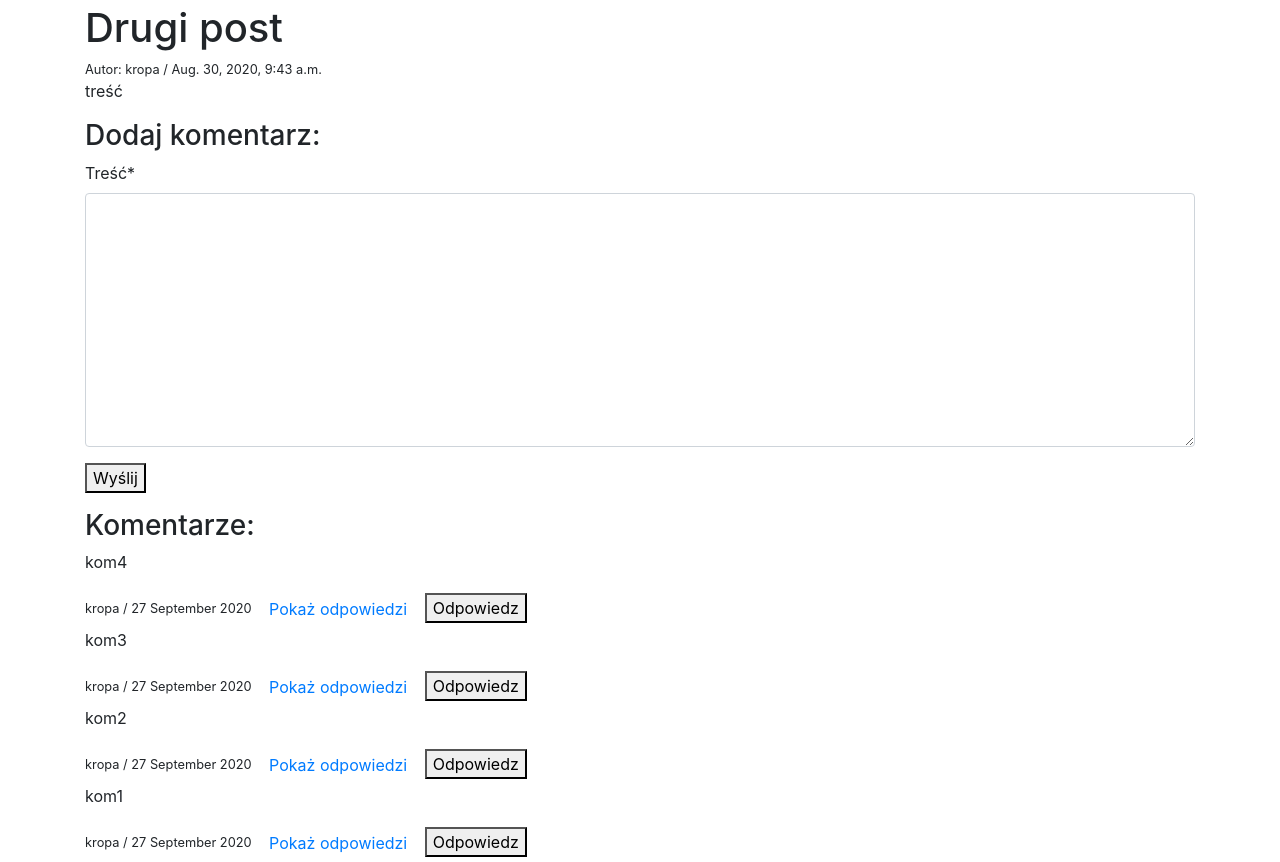
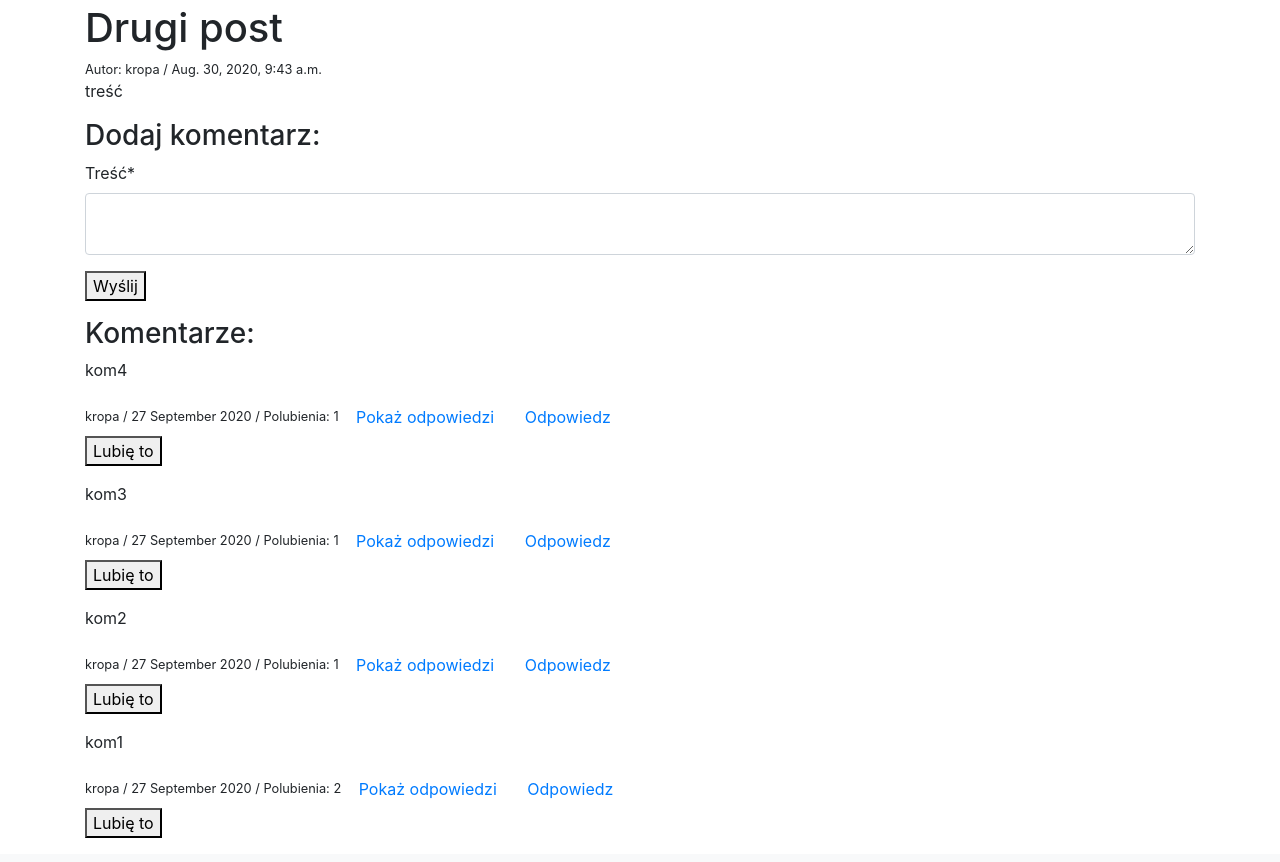
Before and after one commit to bkrop/django_filmbase, a Django app: a page that uses users/templates/users/base.html in a window 1280 px wide. Shown: the part 56-918 px from the top of the page. After the commit the page ends 894 px from the top, so only its background shows below. Run offline with Django 3.2, Linux system fonts and the light colour scheme; data comes from the database, SQL or seed files in the repository; both versions use the stored data as it was after the commit; some libraries are stand-ins or nearby versions.

Commit message:
implementing comment likes

```diff
--- a/blog/templates/blog/comment_replies.html
+++ b/blog/templates/blog/comment_replies.html
@@ -2,5 +2,5 @@
 
 {% for reply in comment.replies.all %}
     <p>{{ reply.content }}</p>
-    <small>{{ reply.author }} / {{ reply.date_of_create|date:"d E Y" }}</small>
+    <small>{{ reply.author }} / {{ reply.date_of_create|date:"d E Y" }} / Polubienia: {{ reply.likes.all|length }}</small>
 {% endfor %}
--- a/blog/templates/blog/post_comments.html
+++ b/blog/templates/blog/post_comments.html
@@ -1,19 +1,17 @@
+{% load static %}
 {% load crispy_forms_tags %}
-
-<h3>Dodaj komentarz:</h3>
-    <form action="" method="POST" id="commentForm" data-url="{% url 'post_detail' slug=post.slug %}">
-        {% csrf_token %}
-        {{ form|crispy }}
-        <button type="button" id="commentBtn">Wyślij</button>
-    </form>
 
 <h3>Komentarze:</h3>
 {% for comment in post.comment_set.all %}
     {% if comment.comment == null %}
         <p>{{ comment.content }}</p>
-        <small>{{ comment.author }} / {{ comment.date_of_create|date:"d E Y" }}</small>
+        <small>{{ comment.author }} / {{ comment.date_of_create|date:"d E Y" }} / Polubienia: {{ comment.likes.all|length }}</small>
         <button type="button" id="{{ comment.id }}" class="showReplies btn btn-link" data-href="{% url 'comment_replies' comment.id %}">Pokaż odpowiedzi</button>
-        <button type="button" id="{{ comment.id }}" class="showForm">Odpowiedz</button>
+        <button type="button" id="{{ comment.id }}" class="showForm btn btn-link">Odpowiedz</button>
+        <form action="{% url 'like_comment' comment_id=comment.id %}" method="POST">
+            {% csrf_token %}
+            <button type="submit" name="comment_id" value="{{ comment.id }}">Lubię to</button>
+        </form>
         <div class="replies" id="{{ comment.id }}" style="margin-left: 30px; display: none;">
             {% include 'blog/comment_replies.html' %}
         </div>
@@ -28,3 +26,10 @@
         </div>
     {% endif %}
 {% endfor %}
+
+<script src="https://code.jquery.com/jquery-3.5.1.min.js" ></script>
+        <script src="{% static 'js/rate.js' %}"></script>
+        <script src="{% static 'js/replies.js' %}"></script>
+        <script src="{% static 'js/reply.js' %}"></script>
+        <script src="{% static 'js/showForm.js' %}"></script>
+        <script src="https://stackpath.bootstrapcdn.com/bootstrap/4.5.2/js/bootstrap.min.js" integrity="sha384-B4gt1jrGC7Jh4AgTPSdUtOBvfO8shuf57BaghqFfPlYxofvL8/KUEfYiJOMMV+rV" crossorigin="anonymous"></script>
--- a/blog/templates/blog/post_detail.html
+++ b/blog/templates/blog/post_detail.html
@@ -13,7 +13,12 @@
     <h1>{{ post.title }}</h1>
     <small>Autor: {{ post.author }} / {{ post.date_of_create }}</small>
     <p>{{ post.content }}</p>
-
+    <h3>Dodaj komentarz:</h3>
+    <form action="" method="POST" id="commentForm" data-url="{% url 'post_detail' slug=post.slug %}">
+        {% csrf_token %}
+        {{ form|crispy }}
+        <button type="button" id="commentBtn">Wyślij</button>
+    </form>
 
 
     <div class="comments">
--- a/blog/urls.py
+++ b/blog/urls.py
@@ -1,6 +1,7 @@
 from os import name
 from django.urls import path
 from .views import PostCreateView, PostListView, PostDetailView, PostDeleteView, PostUpdateView, post_comments, comment_replies
+from comments.views import like_comment
 
 urlpatterns = [
     path('new_post/', PostCreateView.as_view(), name='new_post'),
@@ -10,5 +11,5 @@ urlpatterns = [
     path('update_post/<slug:slug>/', PostUpdateView.as_view(), name='post_update'),
     path('post_comments/<int:id>', post_comments, name='post_comments'),
     path('comment_replies/<int:comment_id>/', comment_replies, name='comment_replies'),
-    # path('post_reply/<int:comment_id>/', post_reply, name='post_reply')
+    path('like_comment/<int:comment_id>/', like_comment, name='like_comment'),
 ]
--- a/comments/forms.py
+++ b/comments/forms.py
@@ -5,3 +5,6 @@ class CommentForm(forms.ModelForm):
     class Meta:
         model = Comment
         fields = ('content',)
+        widgets = {
+            'content': forms.Textarea(attrs={'cols': 8, 'rows': 2})
+        }
--- a/comments/models.py
+++ b/comments/models.py
@@ -29,7 +29,8 @@ class Comment(models.Model):
     date_of_create = models.DateTimeField(default=timezone.now)
     post = models.ForeignKey(Post, on_delete=models.CASCADE, null=True)
     topic = models.ForeignKey(Topic, on_delete=models.CASCADE, null=True, blank=True)
-    comment = models.ForeignKey('self', on_delete=models.CASCADE, null=True, related_name='replies')
+    comment = models.ForeignKey('self', on_delete=models.CASCADE, null=True, related_name='replies', blank=True)
+    likes = models.ManyToManyField(User, related_name='liked_comments')
 
     class Meta:
         ordering = ['-date_of_create']
--- a/comments/urls.py
+++ b/comments/urls.py
@@ -1,9 +1,9 @@
+from os import name
 from django.urls import path
 from .views import TopicCreateView, TopicDetailView
 
 urlpatterns = [
 
     path('<slug:slug>/', TopicCreateView.as_view(), name='create_topic'),
-    path('<slug:slug>/<slug:topic_slug>/', TopicDetailView.as_view(), name='detail_topic'),
-
+    path('<slug:slug>/<slug:topic_slug>/', TopicDetailView.as_view(), name='detail_topic')
 ]
--- a/main/static/js/comment.js
+++ b/main/static/js/comment.js
@@ -1,15 +1,15 @@
-$(document).ready(function(){
-    $("#commentBtn").click(function(){
+$(document).ready(function () {
+    $("#commentBtn").click(function () {
         var serializedData = $("#commentForm").serialize();
         $.ajax({
             url: $("commentForm").data('url'),
             data: serializedData,
             type: 'post',
             dataType: 'json',
-            success: function(data){
+            success: function (data) {
                 console.log(data);
                 console.log(data.comment.post)
-                $('.comments').load("http://127.0.0.1:8000/post_comments/" + data.comment.post);
+                $('.comments').load('post_comments/' + data.comment.post);
                 $('textarea').val('');
             }
         })
--- a/main/static/js/reply.js
+++ b/main/static/js/reply.js
@@ -11,7 +11,7 @@ $(document).ready(function(){
             success: function(data){
                 console.log(data);
                 console.log(data.comment.post)
-                $('.comments').load("http://127.0.0.1:8000/comment_replies/" + data.comment.post);
+                $('.replies').load("http://127.0.0.1:8000/comment_replies/" + data.comment.comment);
                 $('textarea').val('');
             }
         })
--- a/users/templates/users/base.html
+++ b/users/templates/users/base.html
@@ -51,9 +51,6 @@
         <script src="https://code.jquery.com/jquery-3.5.1.min.js" ></script>
         <script src="{% static 'js/rate.js' %}"></script>
         <script src="{% static 'js/comment.js' %}"></script>
-        <script src="{% static 'js/replies.js' %}"></script>
-        <script src="{% static 'js/reply.js' %}"></script>
-        <script src="{% static 'js/showForm.js' %}"></script>
         <script src="https://stackpath.bootstrapcdn.com/bootstrap/4.5.2/js/bootstrap.min.js" integrity="sha384-B4gt1jrGC7Jh4AgTPSdUtOBvfO8shuf57BaghqFfPlYxofvL8/KUEfYiJOMMV+rV" crossorigin="anonymous"></script>
     </body>
 </html>
```
Also changed, not shown: comments/views.py (+20 -0 lines), comments/migrations/0018_comment_likes.py (added), comments/migrations/0019_auto_20200927_1603.py (added), comments/migrations/0020_auto_20200927_1606.py (added), db.sqlite3.
